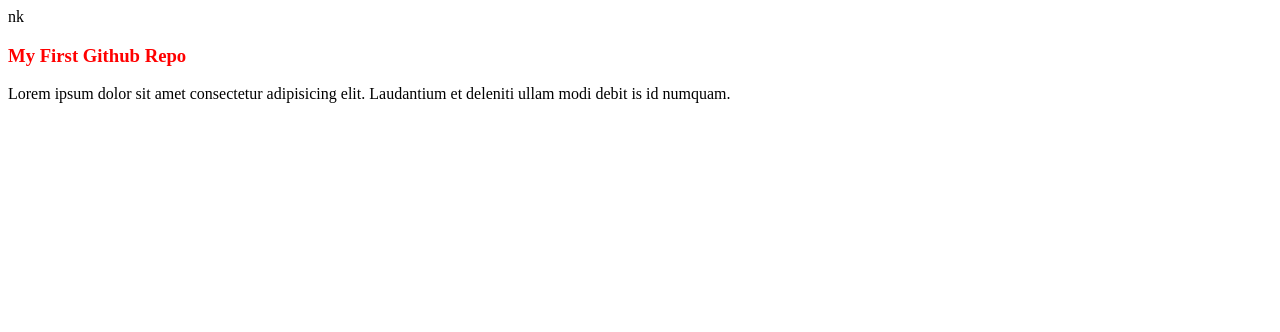
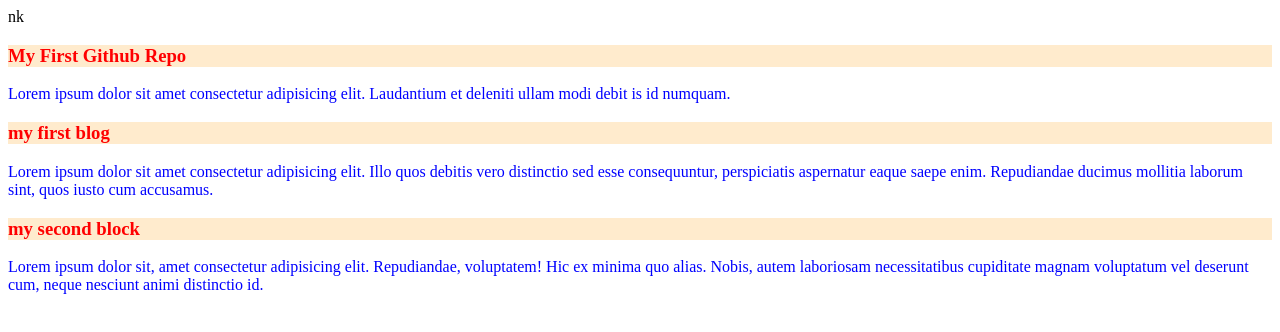
Before and after one commit to mehedi1699/my-first-hithub-repo, a plain HTML site: page index.html in a window 1280 px wide. Drawn offline with Linux system fonts and the light colour scheme.

Commit message:
added blogs

```diff
--- a/index.html
+++ b/index.html
@@ -9,5 +9,9 @@
 <body>
     <h3>My First Github Repo</h3>
     <p>Lorem ipsum dolor sit amet consectetur adipisicing elit. Laudantium et deleniti ullam modi debit is id numquam.</p>
+    <h3>my first blog</h3>
+    <p>Lorem ipsum dolor sit amet consectetur adipisicing elit. Illo quos debitis vero distinctio sed esse consequuntur, perspiciatis aspernatur eaque saepe enim. Repudiandae ducimus mollitia laborum sint, quos iusto cum accusamus.</p>
+    <h3>my second block</h3>
+    <p>Lorem ipsum dolor sit, amet consectetur adipisicing elit. Repudiandae, voluptatem! Hic ex minima quo alias. Nobis, autem laboriosam necessitatibus cupiditate magnam voluptatum vel deserunt cum, neque nesciunt animi distinctio id.</p>
 </body>
 </html>
--- a/style.css
+++ b/style.css
@@ -1,3 +1,7 @@
 h3{
     color: red;
+    background-color: blanchedalmond;
 }
+p{
+    color: blue;
+}
```
